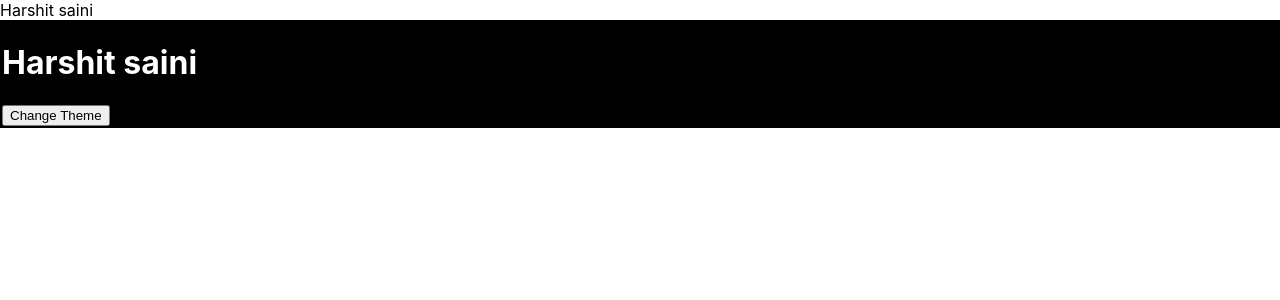
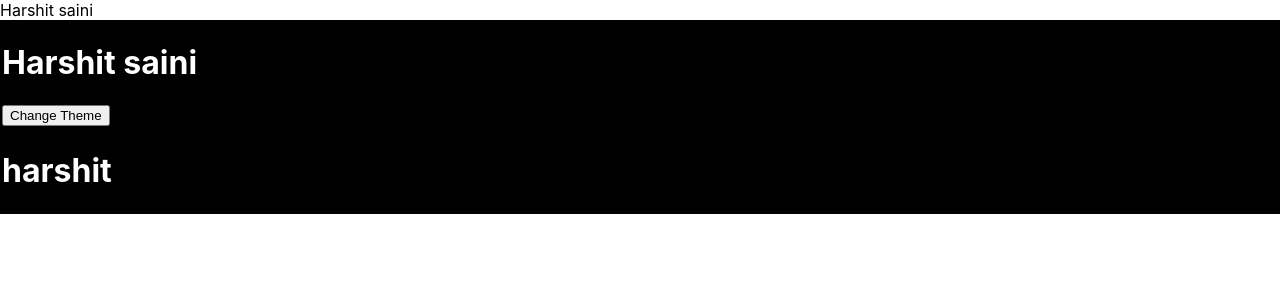
Before and after one commit to harshit-saini/react--context, a React (Create React App) app: page / in a window 1280 px wide. Shown: the top 300 px of the page. Built offline with nearby package versions, Linux system fonts and the light colour scheme.

Commit message:
used a second context - context.consumer

```diff
--- a/src/App.js
+++ b/src/App.js
@@ -1,5 +1,6 @@
 import './App.css';
 import Div from './components/Div'
+import Div2 from './components/Div2';
 
 
 function App() {
@@ -8,6 +9,7 @@ function App() {
     <>
       <div>Harshit saini</div>
       <Div />
+      <Div2 />
     </>
   );
 }
--- /dev/null
+++ b/src/components/Div2.js
@@ -0,0 +1,31 @@
+// this is a class component
+// here we had used the context with a context comsumer
+
+import React, { Component } from 'react'
+import { ThemeContext } from '../context/ThemeContext'
+import { UserContext } from '../context/UserContext'
+
+export default class Div2 extends Component {
+
+  render() {
+    return (
+      <ThemeContext.Consumer>
+        {firstContext => {
+          const theme = firstContext.isLightTheme ? firstContext.light : firstContext.dark;
+          console.log(firstContext)
+          return (
+            <UserContext.Consumer>
+              {secondContext => {
+                return (
+                  <div style={{ backgroundColor: theme.background, color: theme.text, border: "2px solid black" }}>
+                    <h1>{secondContext.user}</h1>
+                  </div>
+                )
+              }}
+            </UserContext.Consumer>
+          )
+        }}
+      </ThemeContext.Consumer>
+    )
+  }
+}
--- a/src/index.js
+++ b/src/index.js
@@ -4,6 +4,7 @@ import './index.css';
 import App from './App';
 import reportWebVitals from './reportWebVitals';
 import ThemeContextProvider from './context/ThemeContext';
+import UserContextProvider from './context/UserContext';
 
 
 
@@ -12,7 +13,9 @@ ReactDOM.render(
   <React.StrictMode>
     {/* we have to wrap everything or some part of the app in the context */}
     <ThemeContextProvider>
-      <App />
+      <UserContextProvider>
+        <App />
+      </UserContextProvider>
     </ThemeContextProvider>
   </React.StrictMode>,
   document.getElementById('root')
```
